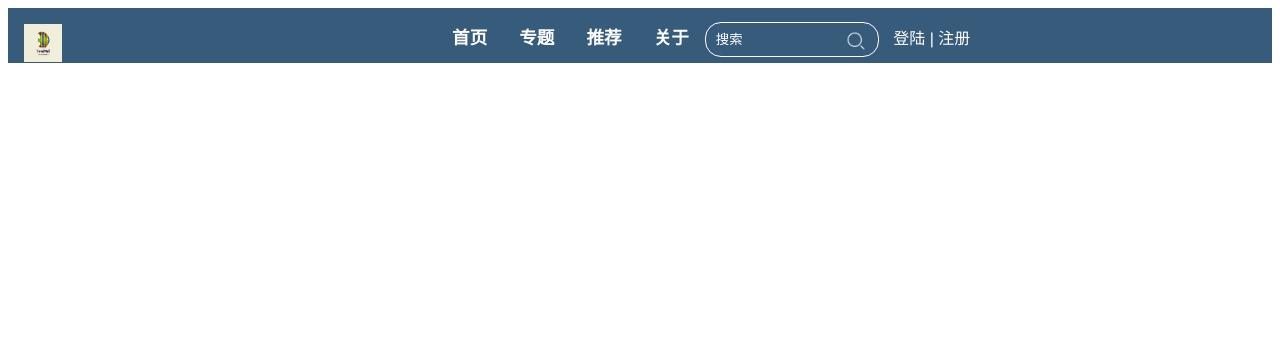
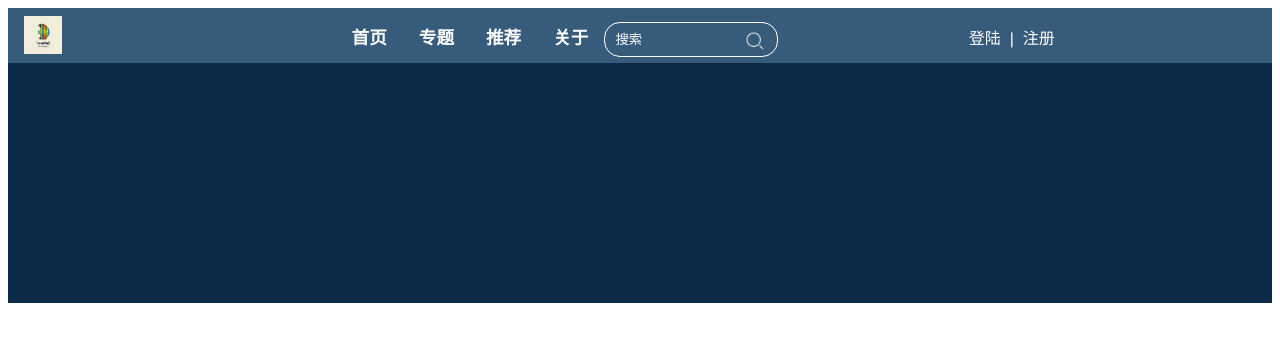
Before and after one commit to SunShinewyf/vue-webpack, a Vue app: page / in a window 1280 px wide. Shown: the top 342 px of the page. Built offline with nearby package versions, Linux system fonts and the light colour scheme.

Commit message:
add the footer components

```diff
--- /dev/null
+++ b/src/components/appFooter.vue
@@ -0,0 +1,20 @@
+<template>
+    <footer id="footer"></footer>
+</template>
+
+<script>
+  export default{
+    data () {
+      return {
+        title: 'Multi-objective optimization',
+      }
+    }
+  }
+</script>
+<style scoped>
+    footer{
+        width:100%;
+        height:240px;
+        background-color:#0c2b48;
+    }
+</style>
--- a/src/components/appHeader.vue
+++ b/src/components/appHeader.vue
@@ -9,7 +9,7 @@
           </li>
        </ul>
        <input class="searchInput" type="text" placeholder="搜索"/>
-       <div class="navHref"><a><span>登陆</span></a>&nbsp|&nbsp<a><span>注册</span></a></div>
+       <div class="navHref"><a><span>登陆</span></a>&nbsp;&nbsp;|&nbsp;&nbsp;<a><span>注册</span></a></div>
     </header>
 </template>
 
@@ -37,7 +37,8 @@
        height:2.4rem;
        width:2.4rem;
        float:left;
-       padding:1rem;
+       padding-left:1rem;
+       padding-top:0.5rem;
     }
     .headerNav{
       list-style: none;
@@ -81,7 +82,7 @@
     .navHref{
       display: inline-block;
       font-size:1.0rem;
-      margin-left:0.9rem;
+      margin-left:11.9rem;
       color:#FFF;
     }
     .navHref a{
--- a/src/pages/Home.vue
+++ b/src/pages/Home.vue
@@ -1,15 +1,18 @@
 <template>
   <div class="home">
      <app-header></app-header>
+     <app-footer></app-footer>
   </div>
 </template>
 
 <script>
 import appHeader from '@/components/appHeader.vue'
+import appFooter from '@/components/appFooter.vue'
 export default {
   name: 'home',
   components: {
-    appHeader
+    appHeader,
+    appFooter
   },
   data () {
     return {
```
Also changed, not shown: 0168535684fdcd6ac7251bb6bed480.jpg (added), src/components/Footer.vue (deleted).
